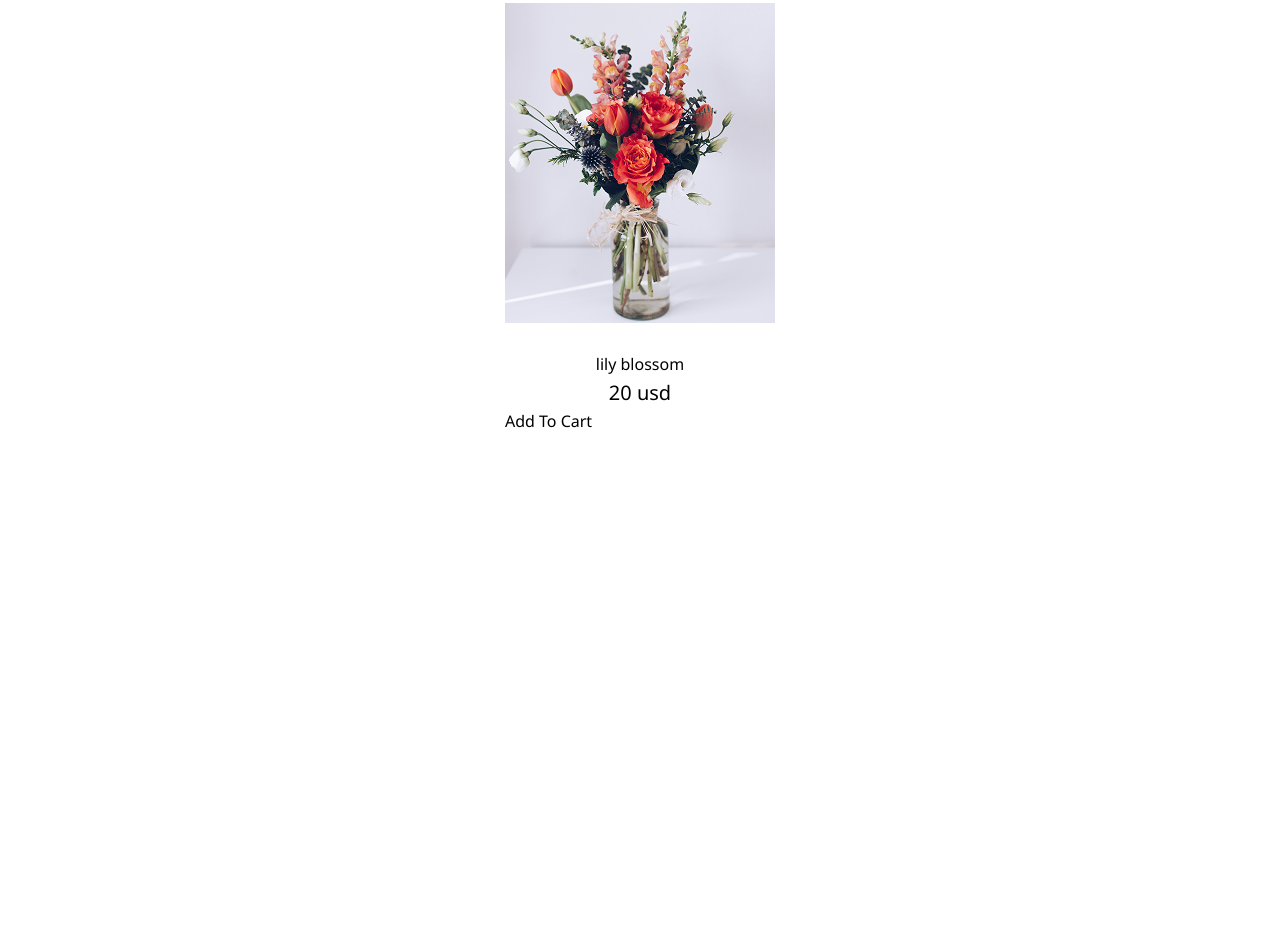
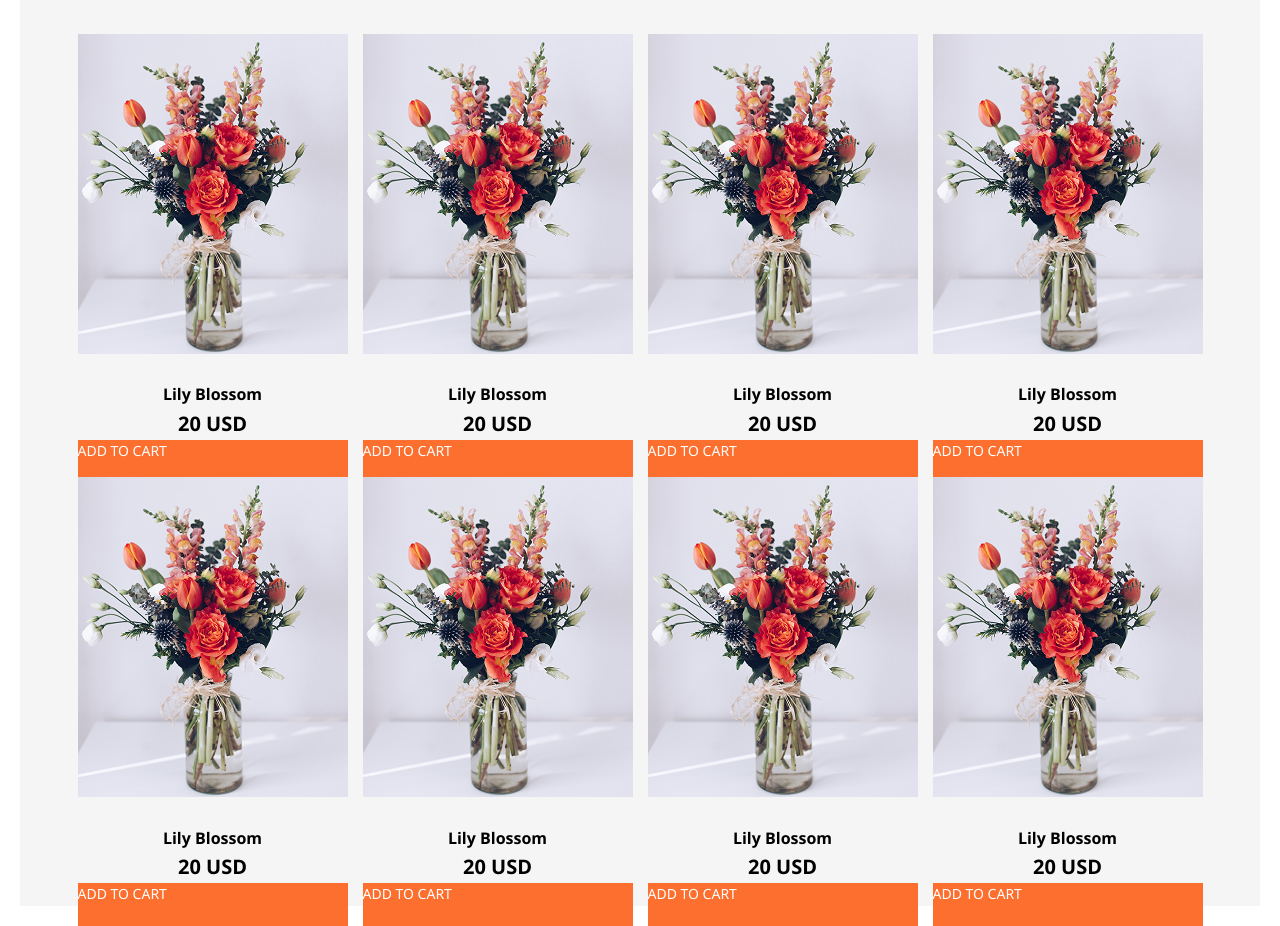
Before and after one commit to kolius2058/second-assigment-responceive, a plain HTML site: page index.html in a window 1280 px wide. Shown: the part 1148-2074 px from the top of the page. Before the commit the page ends 1603 px from the top, so only its background shows below. Drawn offline with nearby package versions, Linux system fonts and the light colour scheme.

Commit message:
added the card section

```diff
--- a/css/style.css
+++ b/css/style.css
@@ -53,6 +53,7 @@ align-items: center;
 margin:auto;
 border: 5px;
 justify-content: center;
+
 }
 .container{
 max-width: 1280px;
@@ -68,7 +69,7 @@ max-width: 1280px;
 .banner h1{
   padding-inline-end: 200px;
 
-  margin-top: 50%;
+  margin-top: 20%;
   margin-left: auto;
   font-size: 70px;
   font-style: inherit;
@@ -84,13 +85,16 @@ max-width: 1280px;
 
 
   .container-title{
-    background-color:white;
+   background-color:whitesmoke;
 align-items: center;
 margin:auto;
 border: 5px;
+row-gap: 10px;
 justify-content: center;
 display: grid;
-grid-template-columns: 4 1fr;
+grid-template-columns: 4 (1fr);
+max-width: 1240px;
+
   }
 
   .container-title h2{
@@ -102,13 +106,38 @@ grid-template-columns: 4 1fr;
   .subtitle{
     text-align: center;
     font-size:20px ;
+    font-weight: bold;
   }
 /* card */
   .container-card{
-display: flex;
+/* display: flex;
 justify-content: center;
 align-content: center;
+flex-wrap: wrap; */
+display: grid;
+grid-template-columns: repeat(4, 1fr);
+gap: 15px;
+max-width: 1240px;
+margin-top: 49px;
+padding:0;
+
   }
+
   .title{
     text-align:center;
+    font-weight: bold;
   }
+  .button-name{
+  justify-content: center;
+
+  }
+  .box{
+    display: flex;
+    background-color: rgb(253, 111, 46);
+    align-items: center;
+  justify-content: center;
+  font: bold;
+  font-size: 14px;
+  height: 10%;
+  display: block;
+  }
--- a/index.html
+++ b/index.html
@@ -10,6 +10,7 @@
 
 </head>
 <body>
+
    <header class="navbar">
         <div class="logo">
             <img src="assets/logo.png" alt="">
@@ -38,7 +39,6 @@ Cart ($56)</li>
 
 <div class="banner-right">
     <img src="assets/hero-flower.png"alt=""></div>
-
    </section>
 <section class="container-title">
     <div>
@@ -48,19 +48,53 @@ Cart ($56)</li>
 
     <div class="container-card">
         <div><img src="assets/sample-flower-image.png" alt=""><br>
-        <h3 class="title">lily blossom</h3>
-        <p class="subtitle">20 usd</p>
-        <button>Add To Cart</button>
-        </div>
+        <h3 class="title">Lily Blossom</h3>
+        <p class="subtitle">20 USD</p>
+    <p class="box" style="color:white;"><button >ADD TO CART </button></p>
+       </div>
+        <div><img src="assets/sample-flower-image.png" alt=""><br>
+        <h3 class="title">Lily Blossom</h3>
+        <p class="subtitle">20 USD</p>
+    <p class="box" style="color:white;"><button >ADD TO CART </button></p>
+       </div>
+        <div><img src="assets/sample-flower-image.png" alt=""><br>
+        <h3 class="title">Lily Blossom</h3>
+        <p class="subtitle">20 USD</p>
+    <p class="box" style="color:white;"><button >ADD TO CART </button></p>
+       </div>
+        <div><img src="assets/sample-flower-image.png" alt=""><br>
+        <h3 class="title">Lily Blossom</h3>
+        <p class="subtitle">20 USD</p>
+    <p class="box" style="color:white;"><button >ADD TO CART </button></p>
+       </div>
+        <div><img src="assets/sample-flower-image.png" alt=""><br>
+        <h3 class="title">Lily Blossom</h3>
+        <p class="subtitle">20 USD</p>
+    <p class="box" style="color:white;"><button >ADD TO CART </button></p>
+       </div>
+        <div><img src="assets/sample-flower-image.png" alt=""><br>
+        <h3 class="title">Lily Blossom</h3>
+        <p class="subtitle">20 USD</p>
+    <p class="box" style="color:white;"><button >ADD TO CART </button></p>
+       </div>
+        <div><img src="assets/sample-flower-image.png" alt=""><br>
+        <h3 class="title">Lily Blossom</h3>
+        <p class="subtitle">20 USD</p>
+    <p class="box" style="color:white;"><button >ADD TO CART </button></p>
+       </div>
+        <div><img src="assets/sample-flower-image.png" alt=""><br>
+        <h3 class="title">Lily Blossom</h3>
+        <p class="subtitle">20 USD</p>
+    <p class="box" style="color:white;"><button >ADD TO CART </button></p>
+       </div>
+
+
 
 
     </div>
 
-<div>
-    <div class="">
 
     </div>
-</div>
 </section>
    </main>
    <footer>
```
